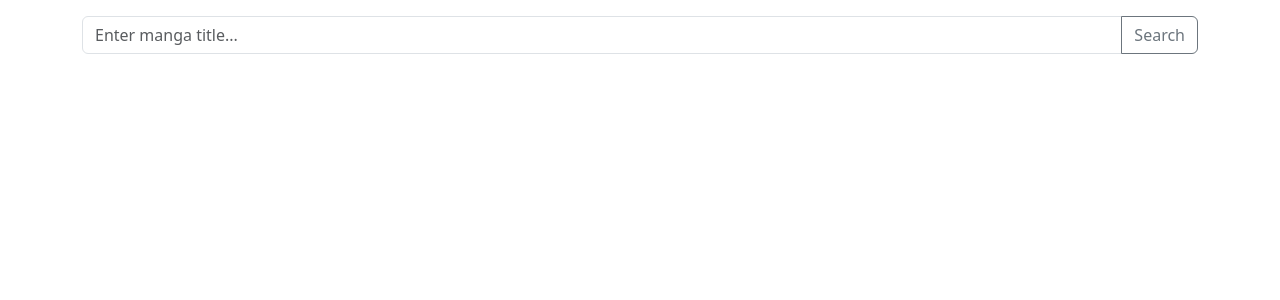
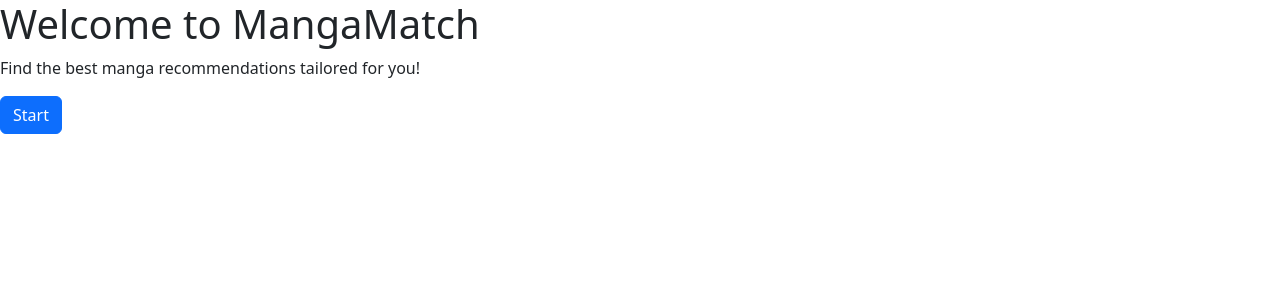
Before and after one commit to csiv23/MangaMatch, a React (Create React App) app in the folder frontend/: page / in a window 1280 px wide. Shown: the top 300 px of the page. Built offline with nearby package versions, Linux system fonts and the light colour scheme.

Commit message:
Added additional screens for enhanced UI/UX

```diff
--- a/frontend/src/App.js
+++ b/frontend/src/App.js
@@ -2,6 +2,8 @@ import React from 'react';
 import { MangaProvider } from './contexts/MangaContext';
 import SearchBar from './components/Searchbar/SearchBar';
 import ResponseDisplay from './components/ResponseDisplay/ResponseDisplay';
+import WelcomeScreen from './components/WelcomeScreen/WelcomeScreen';
+import RecommendationScreen from './components/RecommendationScreen/RecommendationScreen';
 import { BrowserRouter as Router, Routes, Route } from 'react-router-dom';
 
 function App() {
@@ -9,8 +11,10 @@ function App() {
     <MangaProvider>
       <Router>
         <Routes>
-          <Route path="/" element={<SearchBar />} />
-          <Route path="response" element={<ResponseDisplay />} />
+          <Route path="/" element={<WelcomeScreen />} />
+          <Route path="select-manga" element={<SearchBar />} />
+          <Route path="/recommendation-screen" element={<RecommendationScreen />} />
+          <Route path="view-recommendations" element={<ResponseDisplay />} />
         </Routes>
       </Router>
     </MangaProvider>
--- /dev/null
+++ b/frontend/src/components/RecommendationScreen/RecommendationScreen.js
@@ -0,0 +1,56 @@
+import React, { useState, useContext } from 'react';
+import { useNavigate } from 'react-router-dom';
+import { MangaContext } from '../../contexts/MangaContext';
+
+function RecommendationScreen() {
+    const navigate = useNavigate();
+    const { setResponseData, selectedMangaIds } = useContext(MangaContext);
+    const [loading, setLoading] = useState(false);
+
+    const handleGenerateRecommendations = async () => {
+        try {
+            console.log('Starting recommendation generation...');  // Log the start of the recommendation generation
+            console.log('Selected Manga IDs:', selectedMangaIds);  // Log the manga IDs being sent in the request
+
+            setLoading(true);
+            if (selectedMangaIds.length > 0) {
+                const response = await fetch(`http://localhost:5000/api/recommend/`, {
+                    method: 'POST',
+                    headers: {
+                        'Content-Type': 'application/json'
+                    },
+                    body: JSON.stringify({ mangaIds: selectedMangaIds })
+                });
+                const data = await response.json();
+                console.log('Received data:', data);  // Log the data received from the server
+                setResponseData(data);
+                setLoading(false);
+                navigate('/view-recommendations');
+            } else {
+                console.warn('No manga IDs selected');  // Log a warning if no manga IDs are selected
+            }
+        } catch (error) {
+            console.error('Error fetching the recommendations:', error);  // Log any errors
+            setLoading(false);
+        }
+    };
+
+    return (
+        <div className="recommendation-screen">
+            <h2>Ready to find your next favorite manga?</h2>
+            <button className="btn btn-primary" onClick={handleGenerateRecommendations} disabled={loading}>
+                Generate Recommendations
+            </button>
+            {loading && (
+                <div className="loading-indicator">
+                    <div className="spinner-border text-secondary" role="status">
+                        <span className="sr-only"></span>
+                    </div>
+                    <span> Generating recommendations...</span>
+                </div>
+            )}
+        </div>
+    );
+}
+
+export default RecommendationScreen;
--- /dev/null
+++ b/frontend/src/components/RecommendationScreen/index.js
@@ -0,0 +1,3 @@
+// src/components/RecommendationScreen/index.js
+import RecommendationScreen from './RecommendationScreen';
+export default RecommendationScreen;
--- a/frontend/src/components/Searchbar/SearchBar.js
+++ b/frontend/src/components/Searchbar/SearchBar.js
@@ -1,42 +1,20 @@
 import React, { useState, useContext } from 'react';
-import { useNavigate } from 'react-router-dom';
 import { MangaContext } from '../../contexts/MangaContext';
 import 'bootstrap/dist/css/bootstrap.min.css';
 import MangaSuggestions from '../Suggestions/MangaSuggestions';
 import SelectedMangaList from '../Suggestions/SelectedMangaList';
+import { useNavigate } from 'react-router-dom'; // Import useNavigate hook
+
 
 function SearchBar() {
-    const navigate = useNavigate();
-    const { setResponseData } = useContext(MangaContext);
+    const {
+        selectedMangaIds, setSelectedMangaIds,
+        selectedMangaTitles, setSelectedMangaTitles
+    } = useContext(MangaContext);
     const [query, setQuery] = useState('');
     const [suggestions, setSuggestions] = useState([]);
-    const [selectedMangaIds, setSelectedMangaIds] = useState([]);
-    const [selectedMangaTitles, setSelectedMangaTitles] = useState([]);
-    const [loading, setLoading] = useState(false); // New state variable for loading
 
-
-    const handleSearch = async () => {
-        try {
-            setLoading(true); // Set loading to true when the search starts
-            if (selectedMangaIds.length > 0) {
-                const response = await fetch(`http://localhost:5000/api/recommend/`, {
-                    method: 'POST',
-                    headers: {
-                        'Content-Type': 'application/json'
-                    },
-                    body: JSON.stringify({ mangaIds: selectedMangaIds })
-                });
-                const data = await response.json();
-                console.log(data);
-                setResponseData(data);
-                setLoading(false); // Set loading to false once data is received
-                navigate('/response');
-            }
-        } catch (error) {
-            console.error('Error fetching the recommendations:', error);
-            setLoading(false); // Set loading to false in case of error
-        }
-    };
+    const navigate = useNavigate(); // Define navigate using useNavigate hook
 
     const fetchSuggestions = async (query) => {
         try {
@@ -59,6 +37,7 @@ function SearchBar() {
     };
 
     const handleSelectManga = (suggestion) => {
+        if (suggestion && suggestion.manga_id !== undefined && suggestion.title !== undefined) {
             const isAlreadySelected = selectedMangaIds.includes(suggestion.manga_id);
             setSelectedMangaIds(prevSelectedMangaIds =>
                 isAlreadySelected
@@ -72,7 +51,11 @@ function SearchBar() {
             );
             setQuery(''); // Clear the search bar after selecting a manga
             setSuggestions([]); // Clear the suggestions
+        } else {
+            console.error('Suggestion object is missing necessary properties', suggestion);
+        }
     };
+
 
     return (
         <div className="container mt-3">
@@ -87,22 +70,14 @@ function SearchBar() {
                     }}
                     placeholder="Enter manga title..."
                 />
-                <button className="btn btn-outline-secondary" type="button" onClick={handleSearch}>
-                    Search
-                </button>
-                {/* Loading indicator */}
-                {loading && (
-                    <div className="loading-indicator">
-                        <div className="spinner-border text-secondary" role="status">
-                            <span className="sr-only"></span>
-                        </div>
-                        <span> Generating recommendations...</span>
-                    </div>
-                )}
             </div>
 
             <SelectedMangaList selectedMangaTitles={selectedMangaTitles} handleRemoveManga={handleRemoveManga} />
             <MangaSuggestions suggestions={suggestions} handleSelectManga={handleSelectManga} />
+
+            <button type="button" className="btn btn-primary mt-3" onClick={() => navigate('/recommendation-screen')}>
+                Next
+            </button>
         </div>
     );
 }
--- a/frontend/src/components/Suggestions/SelectedMangaList.js
+++ b/frontend/src/components/Suggestions/SelectedMangaList.js
@@ -1,6 +1,6 @@
 import React from 'react';
 
-function SelectedMangaList({ selectedMangaTitles, handleRemoveManga }) {
+function SelectedMangaList({ selectedMangaTitles = [], handleRemoveManga }) {
     return (
         selectedMangaTitles.length > 0 && (
             <div className="selected-manga-list mb-3">
--- /dev/null
+++ b/frontend/src/components/WelcomeScreen/WelcomeScreen.js
@@ -0,0 +1,20 @@
+import React from 'react';
+import { useNavigate } from 'react-router-dom';
+
+function WelcomeScreen() {
+    const navigate = useNavigate();
+
+    const handleClick = () => {
+        navigate('/select-manga');
+    };
+
+    return (
+        <div className="welcome-screen">
+            <h1>Welcome to MangaMatch</h1>
+            <p>Find the best manga recommendations tailored for you!</p>
+            <button className="btn btn-primary" onClick={handleClick}>Start</button>
+        </div>
+    );
+}
+
+export default WelcomeScreen;
--- /dev/null
+++ b/frontend/src/components/WelcomeScreen/index.js
@@ -0,0 +1,3 @@
+// src/components/WelcomeScreen/index.js
+import WelcomeScreen from './WelcomeScreen';
+export default WelcomeScreen;
--- a/frontend/src/contexts/MangaContext.js
+++ b/frontend/src/contexts/MangaContext.js
@@ -4,9 +4,15 @@ export const MangaContext = createContext();
 
 export function MangaProvider({ children }) {
     const [responseData, setResponseData] = useState([]);
+    const [selectedMangaIds, setSelectedMangaIds] = useState([]);
+    const [selectedMangaTitles, setSelectedMangaTitles] = useState([]);
 
     return (
-        <MangaContext.Provider value={{ responseData, setResponseData }}>
+        <MangaContext.Provider value={{
+            responseData, setResponseData,
+            selectedMangaIds, setSelectedMangaIds,
+            selectedMangaTitles, setSelectedMangaTitles
+        }}>
             {children}
         </MangaContext.Provider>
     );
```
Lines whose indentation alone changed are shown as unchanged.
